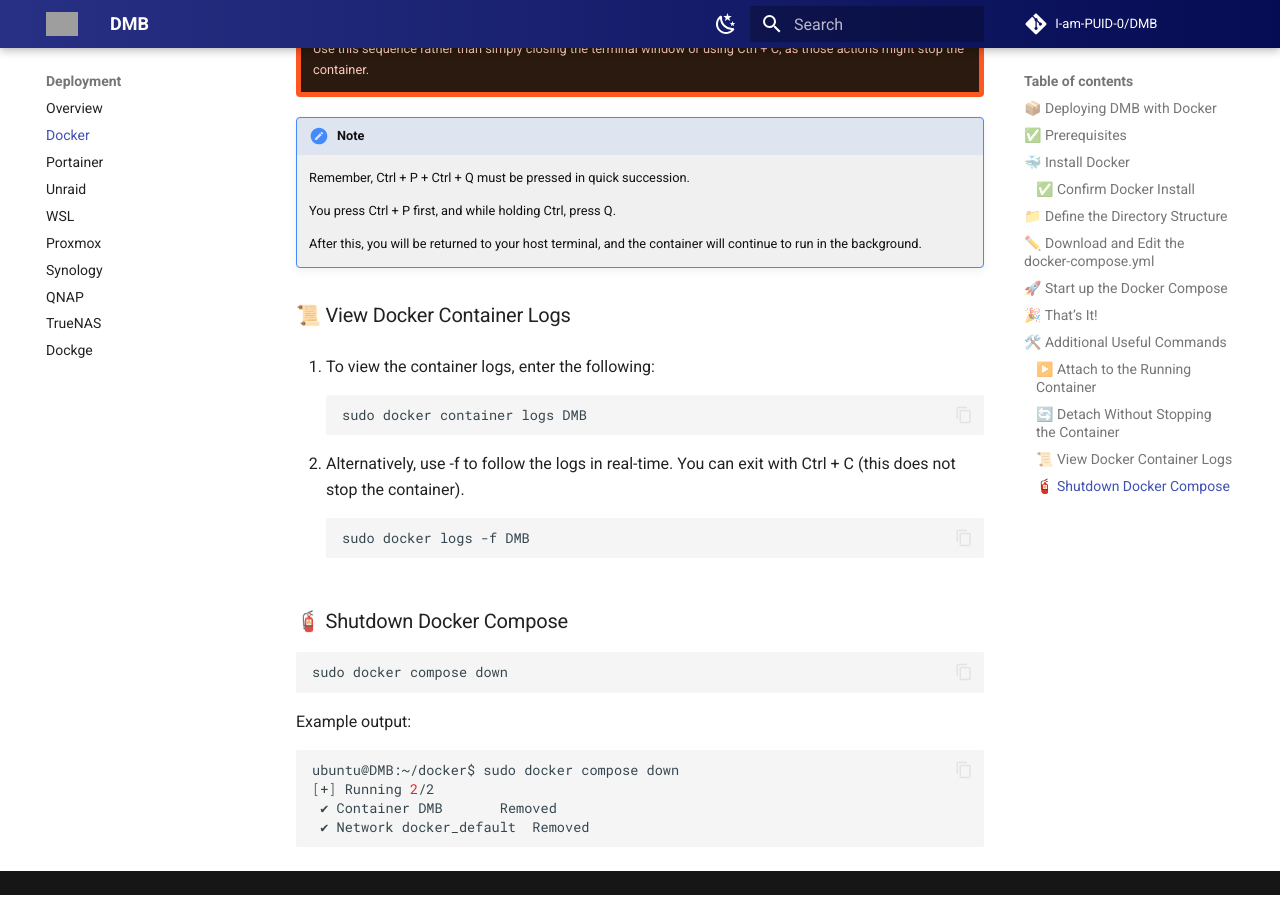
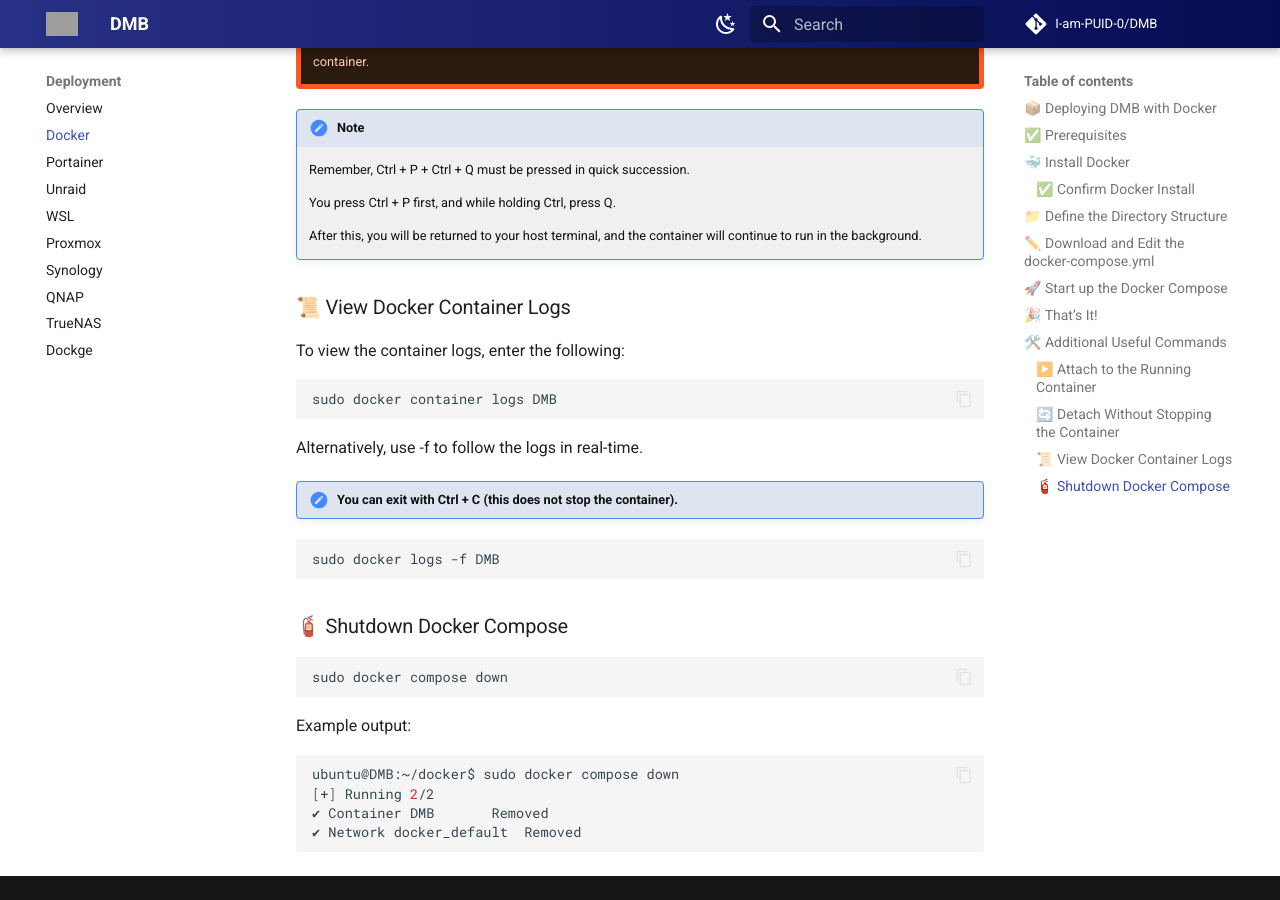
Before and after one commit to I-am-PUID-0/DMB_Docs, an MkDocs documentation site: the page built from docs/deployment/docker.md, in a window 1280 px wide and 900 px high, scrolled down 4216 px. Built offline with MkDocs 1.6.1 and Material for MkDocs 9.7.7, drawn with Linux system fonts in a browser that asks for light colours; comment, search, counter and statistics services are not loaded; part of the change alters nothing that is shown; grey boxes are pictures that could not be loaded.

````diff
--- a/docs/deployment/docker.md
+++ b/docs/deployment/docker.md
@@ -139,7 +139,7 @@ ubuntu@DMB:~/docker$ sudo docker compose up -d
 
 Once deployed, DMB will initialize and make its services available at their respective ports (e.g., DMB Frontend at `:3005`, API at `:8000`, etc.).
 
-You can now manage DMB entirely through the **DMB Frontend**, or explore the [Configuration](../features/configuration.md) docs to adjust settings as needed.
+You can now manage DMB entirely through the **[DMB Frontend](../services/dmb-frontend.md)**, or explore the [Configuration](../features/configuration.md) docs to adjust settings as needed.
 
 ---
 
@@ -152,14 +152,12 @@ You can now manage DMB entirely through the **DMB Frontend**, or explore the [Co
 sudo docker attach DMB
 ```
 
-
-
 ### 🔄 Detach Without Stopping the Container
 
 
-1. Press Ctrl + P followed by Ctrl + Q.
+Press Ctrl + P followed by Ctrl + Q.
 
-    This sequence sends a signal to Docker to detach from the container while leaving it running in the background.
+This sequence sends a signal to Docker to detach from the container while leaving it running in the background.
 
 !!! important
     Use this sequence rather than simply closing the terminal window or using Ctrl + C, as those actions might stop the container.
@@ -175,18 +173,21 @@ sudo docker attach DMB
 
 ### 📜 View Docker Container Logs
 
-1. To view the container logs, enter the following:
+To view the container logs, enter the following:
+
 ```bash
 sudo docker container logs DMB
 ```
 
-2. Alternatively, use -f to follow the logs in real-time.
-    You can exit with Ctrl + C (this does not stop the container).
+Alternatively, use -f to follow the logs in real-time.
+!!! note "You can exit with Ctrl + C (this does not stop the container)."
+
 ```bash
 sudo docker logs -f DMB
 ```
 
 ### 🧯 Shutdown Docker Compose
+
 ```bash
 sudo docker compose down
 ```
@@ -195,6 +196,6 @@ Example output:
 ```bash
 ubuntu@DMB:~/docker$ sudo docker compose down
 [+] Running 2/2
- ✔ Container DMB       Removed                                                                                                                                                      10.4s
- ✔ Network docker_default  Removed
+✔ Container DMB       Removed                                                                                                                                                      10.4s
+✔ Network docker_default  Removed
 ```
````
